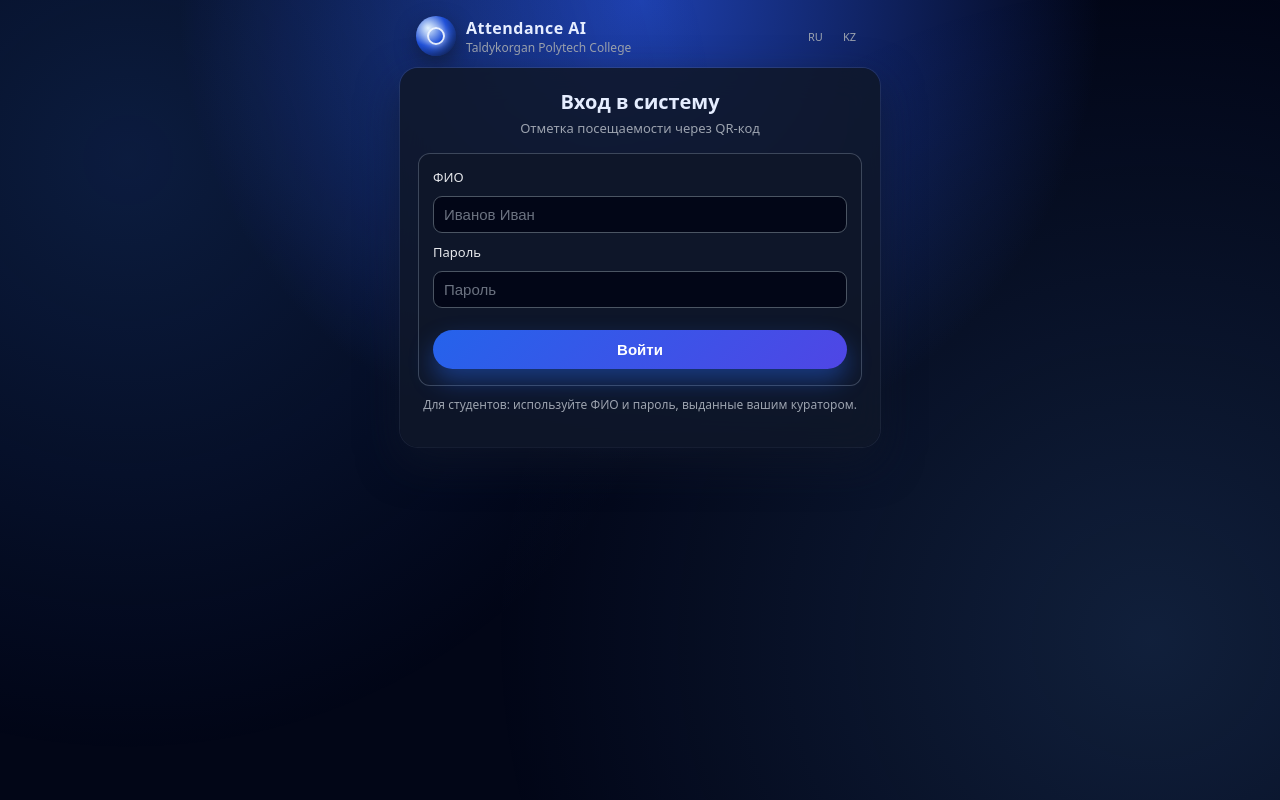
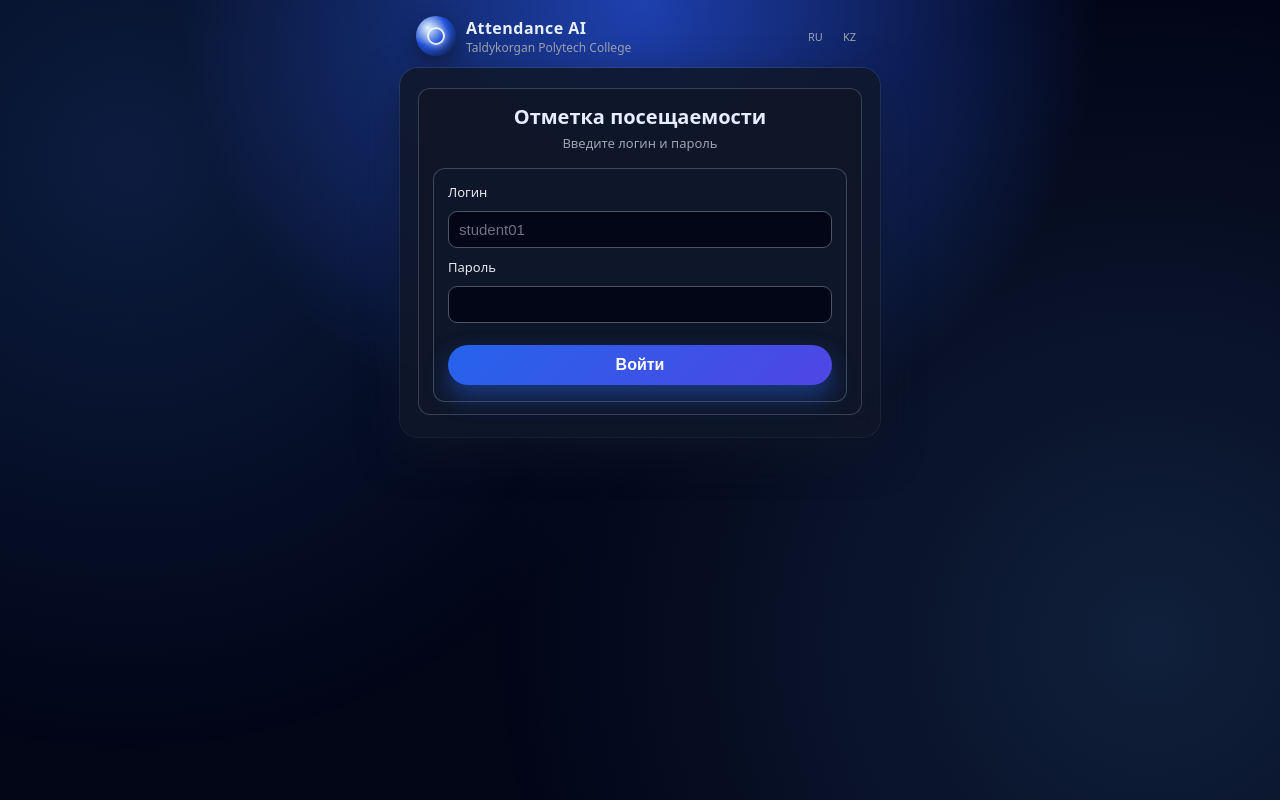
Before and after one commit to zen0zakon-ship-it/AttendanceApp, a FastAPI app: template templates/login.html in a window 1280 px wide. Run offline with FastAPI, Linux system fonts and the light colour scheme; the template is opened without the code that fills it, so the values that code supplies are empty.

Commit message:
Refactor login page layout and language labels

```diff
--- a/templates/login.html
+++ b/templates/login.html
@@ -1,20 +1,20 @@
 {% extends "base.html" %}
 
-{% block title %}{% if lang == 'kk' %}Жүйеге кіру{% else %}Вход{% endif %}{% endblock %}
+{% block title %}
+    {% if lang == 'kk' %}Жүйеге кіру{% else %}Вход в систему{% endif %}
+{% endblock %}
 
 {% block content %}
+<div class="page login-page">
+    <div class="card card-form animate-fade-up">
         <h1 class="title">
-    {% if lang == 'kk' %}
-        Жүйеге кіру
-    {% else %}
-        Вход в систему
-    {% endif %}
+            {% if lang == 'kk' %}Қатысуды белгілеу{% else %}Отметка посещаемости{% endif %}
         </h1>
         <p class="subtitle">
             {% if lang == 'kk' %}
-        QR-код арқылы қатысуды белгілеу
+                Логин мен құпия сөзді енгізіңіз
             {% else %}
-        Отметка посещаемости через QR-код
+                Введите логин и пароль
             {% endif %}
         </p>
 
@@ -24,41 +24,21 @@
         </div>
         {% endif %}
 
-<form method="post" action="/login" class="form animate-fade-up">
-    <label for="fio">
-        {% if lang == 'kk' %}
-            ТАӘ
-        {% else %}
-            ФИО
-        {% endif %}
+        <form method="post" action="/login" class="form">
+            <label class="form-label">
+                {% if lang == 'kk' %}Логин{% else %}Логин{% endif %}
             </label>
-    <input type="text" id="fio" name="fio"
-           placeholder="{% if lang == 'kk' %}Иванов Иван{% else %}Иванов Иван{% endif %}" required />
+            <input type="text" name="login" class="input" required placeholder="student01">
 
-    <label for="password">
-        {% if lang == 'kk' %}
-            Құпия сөз
-        {% else %}
-            Пароль
-        {% endif %}
+            <label class="form-label">
+                {% if lang == 'kk' %}Құпия сөз{% else %}Пароль{% endif %}
             </label>
-    <input type="password" id="password" name="password"
-           placeholder="{% if lang == 'kk' %}Құпия сөз{% else %}Пароль{% endif %}" required />
+            <input type="password" name="password" class="input" required>
 
-    <button type="submit" class="btn btn-primary">
-        {% if lang == 'kk' %}
-            Кіру
-        {% else %}
-            Войти
-        {% endif %}
+            <button type="submit" class="btn btn-primary btn-big">
+                {% if lang == 'kk' %}Кіру{% else %}Войти{% endif %}
             </button>
         </form>
-
-<p class="hint">
-    {% if lang == 'kk' %}
-        Студенттер үшін: топ жетекшісі берген ТАӘ және құпия сөзді пайдаланыңыз.
-    {% else %}
-        Для студентов: используйте ФИО и пароль, выданные вашим куратором.
-    {% endif %}
-</p>
+    </div>
+</div>
 {% endblock %}
```
Lines whose indentation alone changed are shown as unchanged.
